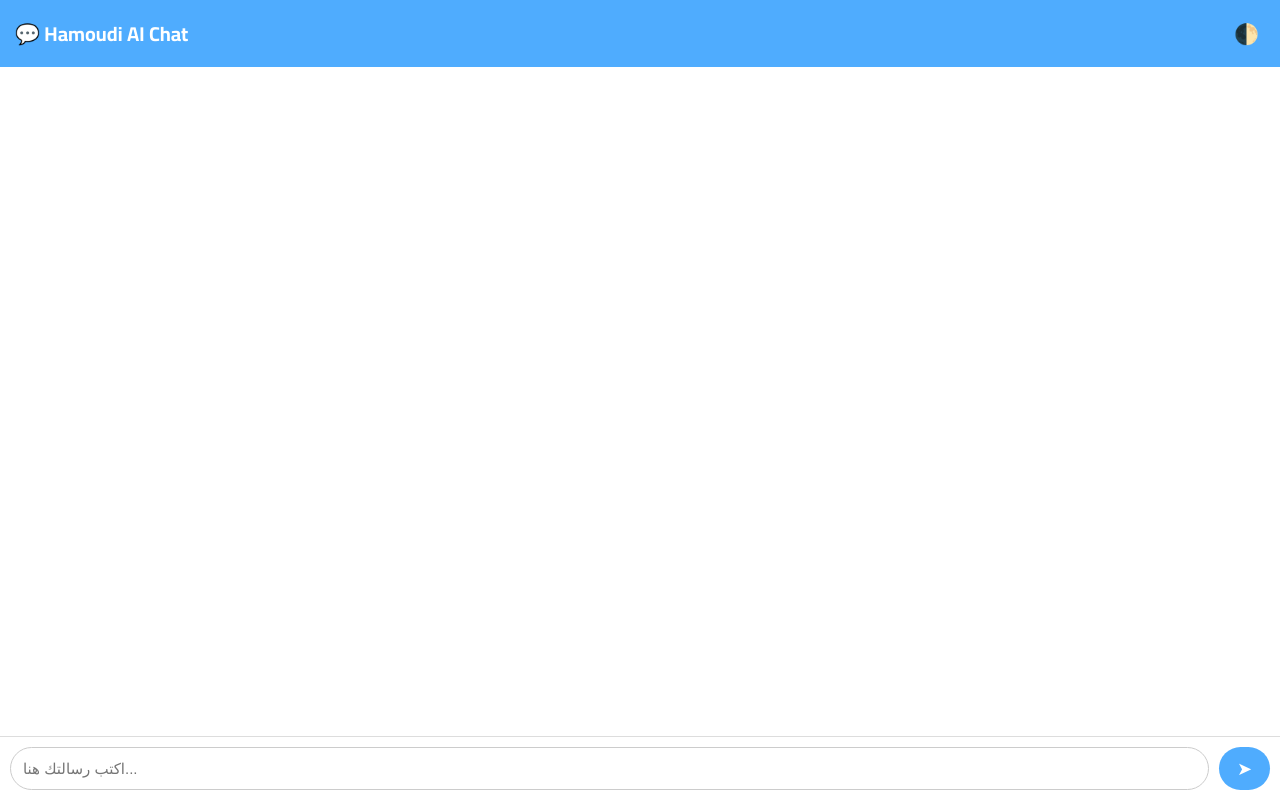
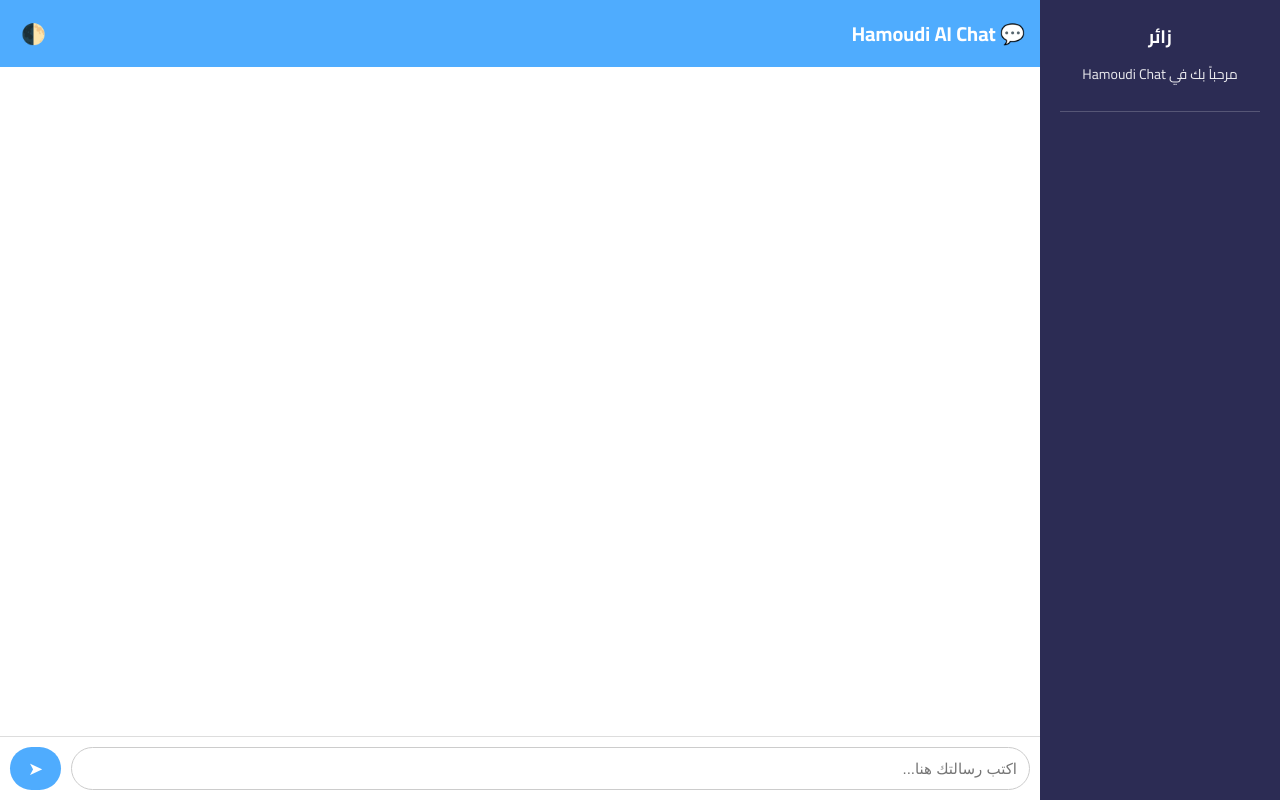
Before and after one commit to Hamoudi4app/Hamoudi-Ai, a Flask app: page /chat in a window 1280 px wide. Run offline with Flask 3, Linux system fonts and the light colour scheme; a user stored in the database is signed in; some libraries are stand-ins or nearby versions.

Commit message:
Update index.html

```diff
--- a/templates/index.html
+++ b/templates/index.html
@@ -6,22 +6,69 @@
   <meta name="viewport" content="width=device-width, initial-scale=1.0">
   <link href="https://fonts.googleapis.com/css2?family=Cairo:wght@400;700&display=swap" rel="stylesheet">
   <style>
+    :root {
+      --sidebar-bg: #2c2c54;
+      --primary: #4facfe;
+      --primary-hover: #00c6ff;
+      --chat-bg: #fff;
+      --ai-bg: #f5f5f5;
+      --ai-text: #333;
+      --user-bg: #4facfe;
+      --user-text: #fff;
+    }
+
     body {
       font-family: "Cairo", sans-serif;
       background: linear-gradient(135deg, #1f1c2c, #928dab);
       margin: 0;
       padding: 0;
       display: flex;
-      flex-direction: column;
       height: 100vh;
       transition: background 0.3s, color 0.3s;
+      direction: rtl;
+    }
+
+    /* الشريط الجانبي */
+    #sidebar {
+      width: 240px;
+      background: var(--sidebar-bg);
+      color: #fff;
+      padding: 20px;
+      box-sizing: border-box;
+      display: flex;
+      flex-direction: column;
+      align-items: center;
+    }
+    #sidebar h3 {
+      margin: 0 0 8px;
+      font-size: 18px;
+      text-align: center;
+    }
+    #sidebar p {
+      font-size: 14px;
+      text-align: center;
+      margin: 0 0 12px;
+      opacity: 0.9;
+    }
+    #sidebar .divider {
+      width: 100%;
+      height: 1px;
+      background: rgba(255,255,255,0.2);
+      margin: 12px 0;
+    }
+
+    /* المنطقة الرئيسية */
+    .main {
+      flex: 1;
+      display: flex;
+      flex-direction: column;
+      min-width: 0;
     }
 
     header {
-      background: #4facfe;
+      background: var(--primary);
       color: #fff;
       padding: 15px;
-      text-align: center;
       font-size: 20px;
       font-weight: bold;
       display: flex;
@@ -97,6 +162,7 @@
       padding: 10px;
       background: #fff;
       border-top: 1px solid #ddd;
+      gap: 10px;
     }
 
     #input {
@@ -109,21 +175,20 @@
     }
 
     #send-btn {
-      margin-left: 10px;
       padding: 0 18px;
       border: none;
       border-radius: 25px;
-      background: #4facfe;
+      background: var(--primary);
       color: #fff;
       cursor: pointer;
       font-size: 18px;
     }
 
     #send-btn:hover {
-      background: #00c6ff;
+      background: var(--primary-hover);
     }
 
-    /* 🌗 الوضع الداكن */
+    /* الوضع الداكن */
     body.dark-mode {
       background: #121212;
       color: #eee;
@@ -140,44 +205,67 @@
       background: #444;
       color: #eee;
     }
+
+    /* استجابة للجوال: إخفاء الشريط الجانبي بزر اختياري لاحقاً */
+    @media (max-width: 768px) {
+      #sidebar {
+        display: none;
+      }
+    }
   </style>
 </head>
 <body>
+  <!-- الشريط الجانبي -->
+  <aside id="sidebar">
+    <h3 id="sidebar-username">زائر</h3>
+    <p>مرحباً بك في Hamoudi Chat</p>
+    <div class="divider"></div>
+    <!-- يمكنك لاحقاً إضافة روابط ثابتة هنا إن رغبت -->
+  </aside>
+
+  <!-- المنطقة الرئيسية -->
+  <div class="main">
     <header>
       💬 Hamoudi AI Chat
       <button id="toggle-theme">🌓</button>
     </header>
+
     <div id="chat"></div>
+
     <div id="input-area">
       <input id="input" type="text" placeholder="اكتب رسالتك هنا...">
       <button id="send-btn" onclick="sendMessage()">➤</button>
+    </div>
   </div>
 
   <script>
     const chatBox = document.getElementById("chat");
 
-    // 🔗 تحويل النصوص التي تحتوي على روابط إلى روابط قابلة للضغط
+    // تحويل النصوص التي تحتوي على روابط إلى روابط قابلة للضغط
     function linkify(text) {
       const urlRegex = /(https?:\/\/[^\s]+)/g;
-      return text.replace(urlRegex, function(url) {
-        return '<a href="' + url + '" target="_blank">' + url + '</a>';
+      return text.replace(urlRegex, (url) => {
+        return '<a href="' + url + '" target="_blank" rel="noopener noreferrer">' + url + '</a>';
       });
     }
 
-    // 💾 تحميل المحادثة من LocalStorage
+    // تحميل المحادثة واسم المستخدم من LocalStorage
     function loadChat() {
       const history = localStorage.getItem("chatHistory");
       if (history) {
         chatBox.innerHTML = history;
       }
+      const name = localStorage.getItem("username") || "زائر";
+      const nameEl = document.getElementById("sidebar-username");
+      if (nameEl) nameEl.textContent = name;
     }
 
-    // 💾 حفظ المحادثة في LocalStorage
+    // حفظ المحادثة
     function saveChat() {
       localStorage.setItem("chatHistory", chatBox.innerHTML);
     }
 
-    function addMessage(text, sender="ai") {
+    function addMessage(text, sender = "ai") {
       const div = document.createElement("div");
       div.className = "message " + sender;
 
@@ -196,35 +284,38 @@
       saveChat();
     }
 
-    function addImages(images, titleText="صور") {
-      const div = document.createElement("div");
-      div.className = "message ai";
+    function addImages(images, titleText = "صور") {
+      const wrapper = document.createElement("div");
+      wrapper.className = "message ai";
 
       const avatar = document.createElement("span");
       avatar.className = "avatar";
       avatar.textContent = "🤖";
-      div.appendChild(avatar);
+      wrapper.appendChild(avatar);
 
       const title = document.createElement("div");
       title.textContent = titleText;
-      div.appendChild(title);
+      wrapper.appendChild(title);
 
       const imgContainer = document.createElement("div");
       imgContainer.className = "images";
-      images.forEach(img => {
+
+      images.forEach((img) => {
         const link = document.createElement("a");
         link.href = img.image;
         link.target = "_blank";
+        link.rel = "noopener noreferrer";
 
         const image = document.createElement("img");
         image.src = img.image;
         image.alt = img.title || "صورة";
+
         link.appendChild(image);
-
         imgContainer.appendChild(link);
       });
-      div.appendChild(imgContainer);
-      chatBox.appendChild(div);
+
+      wrapper.appendChild(imgContainer);
+      chatBox.appendChild(wrapper);
       chatBox.scrollTop = chatBox.scrollHeight;
       saveChat();
     }
@@ -283,11 +374,11 @@
       }
     }
 
-    // 🌗 تبديل الوضع الداكن والفاتح
+    // تبديل الوضع الداكن والفاتح
     const toggleBtn = document.getElementById("toggle-theme");
     toggleBtn.addEventListener("click", () => {
       document.body.classList.toggle("dark-mode");
-      saveChat(); // نحفظ الحالة مع المحادثة
+      // يمكنك حفظ حالة الثيم لو حابب لاحقاً
     });
 
     // تحميل المحادثة عند فتح الصفحة
```
Also changed, not shown: other parts of templates/index.html (+27 -9 lines). Lines whose indentation alone changed are shown as unchanged.
